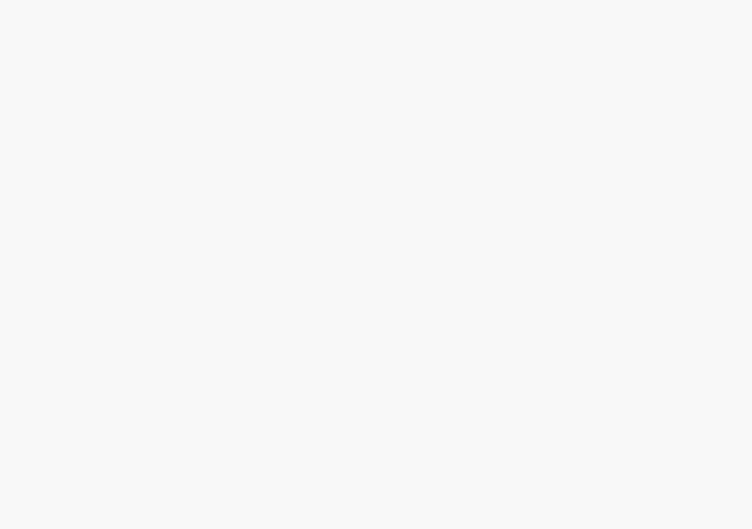
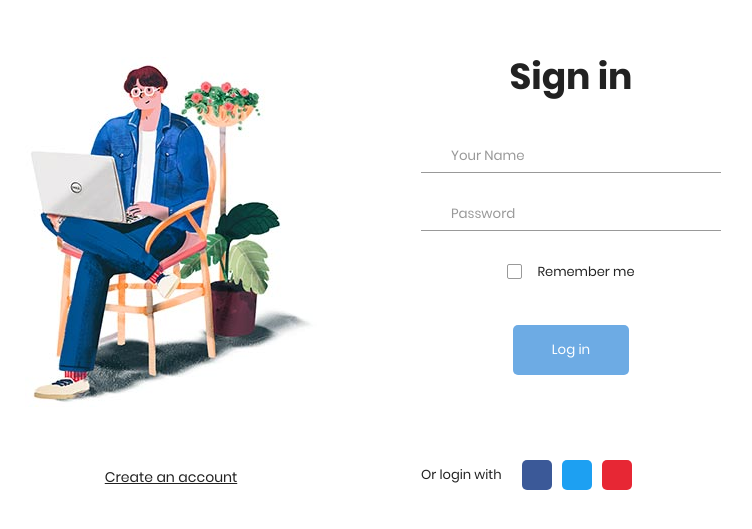
Before and after one commit to BrManga/CRM-APP-FE, a React (Create React App) app: page / in a window 1280 px wide. Shown: the part 119-648 px from the top of the page, without its empty margins (279-1031 px from the left). Built offline with nearby package versions, Linux system fonts and the light colour scheme.

Commit message:
signup part connected

```diff
--- a/public/index.html
+++ b/public/index.html
@@ -24,6 +24,10 @@
       work correctly both with client-side routing and a non-root public URL.
       Learn how to configure a non-root public URL by running `npm run build`.
     -->
+    <link
+      rel="stylesheet"
+      href="https://cdnjs.cloudflare.com/ajax/libs/material-design-iconic-font/2.2.0/css/material-design-iconic-font.min.css"
+    />
     <title>React App</title>
   </head>
   <body>
--- a/src/App.js
+++ b/src/App.js
@@ -11,7 +11,7 @@ function App() {
         <Route path="/signup">
           <Signup />
         </Route>
-        <Route path="/signin">
+        <Route path="/">
           <Signin />
         </Route>
       </Switch>
--- a/src/components/Auth/Signin.js
+++ b/src/components/Auth/Signin.js
@@ -1,6 +1,8 @@
 import React from "react";
 import "./css/style.css";
 import signinimage from "./images/signin-image.jpg";
+
+import { Link } from "react-router-dom";
 function Signin() {
   return (
     <div className="main">
@@ -11,9 +13,9 @@ function Signin() {
               <figure>
                 <img src={signinimage} alt="sign in image" />
               </figure>
-              <a href="#" class="signup-image-link">
+              <Link to="signup" class="signup-image-link">
                 Create an account
-              </a>
+              </Link>
             </div>
 
             <div class="signin-form">
--- a/src/components/Auth/Signup.js
+++ b/src/components/Auth/Signup.js
@@ -1,6 +1,7 @@
 import React from "react";
-import "./css/style.css"
-import signupimage from "./images/signup-image.jpg"
+import "./css/style.css";
+import signupimage from "./images/signup-image.jpg";
+import { Link } from "react-router-dom";
 function Signup() {
   return (
     <div className="main">
@@ -9,7 +10,12 @@ function Signup() {
           <div className="signup-content">
             <div className="signup-form">
               <h2 className="form-title">Sign up</h2>
-              <form method="POST" className="register-form" id="register-form">
+              <form
+                method="POST"
+                action="http://localhost:5000/api/auth/register"
+                className="register-form"
+                id="register-form"
+              >
                 <div className="form-group">
                   <label for="name">
                     <i className="zmdi zmdi-account material-icons-name"></i>
@@ -86,14 +92,13 @@ function Signup() {
               <figure>
                 <img src={signupimage} alt="sing up image" />
               </figure>
-              <a href="#" className="signup-image-link">
+              <Link to="signin" className="signup-image-link">
                 I am already member
-              </a>
+              </Link>
             </div>
           </div>
         </div>
       </section>
-
     </div>
   );
 }
```
